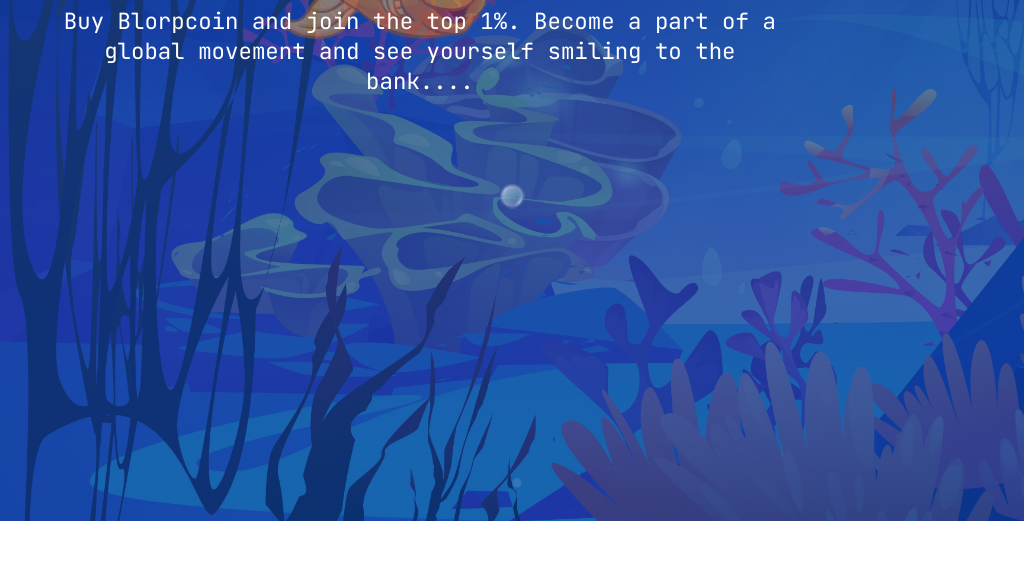
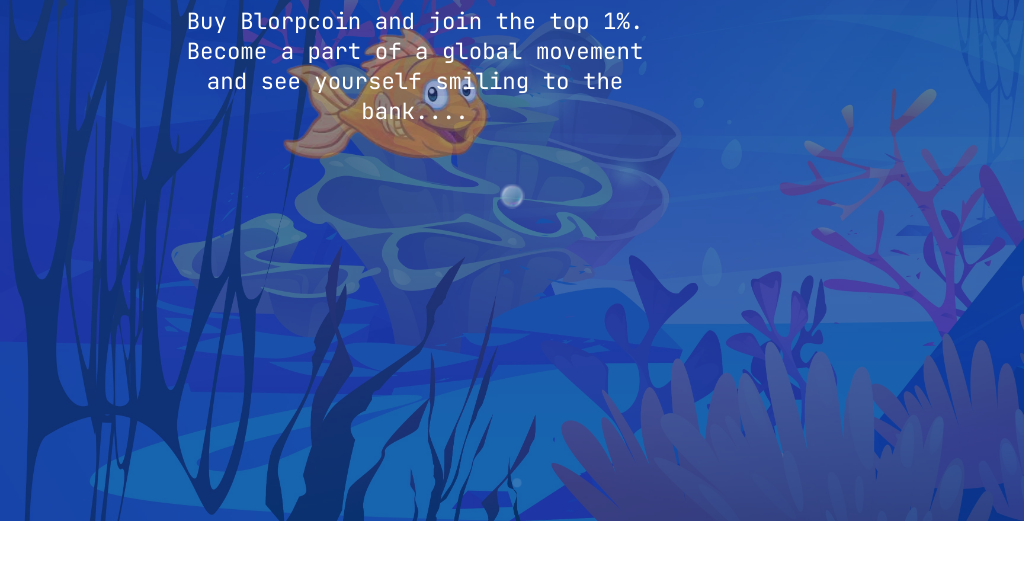
Before and after one commit to Dprof-in-tech/Blorp, a plain HTML site: page index.html in a window 1024 px wide. Shown: the part 279-858 px from the top of the page. Drawn offline with Linux system fonts and the light colour scheme; a web font is replaced by a local one.

Commit message:
responsiveness for tablet done

```diff
--- a/style.css
+++ b/style.css
@@ -385,15 +385,18 @@ main .fish-image{
         width: 22vw;
         height: fit-content;
         position: absolute;
-        top: 10%;
+        top: 25%;
     }
 
     .message{
-        height: 45vh;
-        width: 70vw;
+        height: fit-content;
+        width: 85vw;
         position: relative;
         left: 6%;
         top: 10rem;
+        display: flex;
+        flex-direction: column;
+        align-items: center;
         transition: margin-left 0.5s ease-in-out;
     }
 
@@ -401,7 +404,7 @@ main .fish-image{
         text-align: center;
         color: white;
         font-family:"JetBrains Mono", serif;
-        max-width: 100%;
+        max-width: 75%;
     }
 
     .fish-image .swim-left{
```
